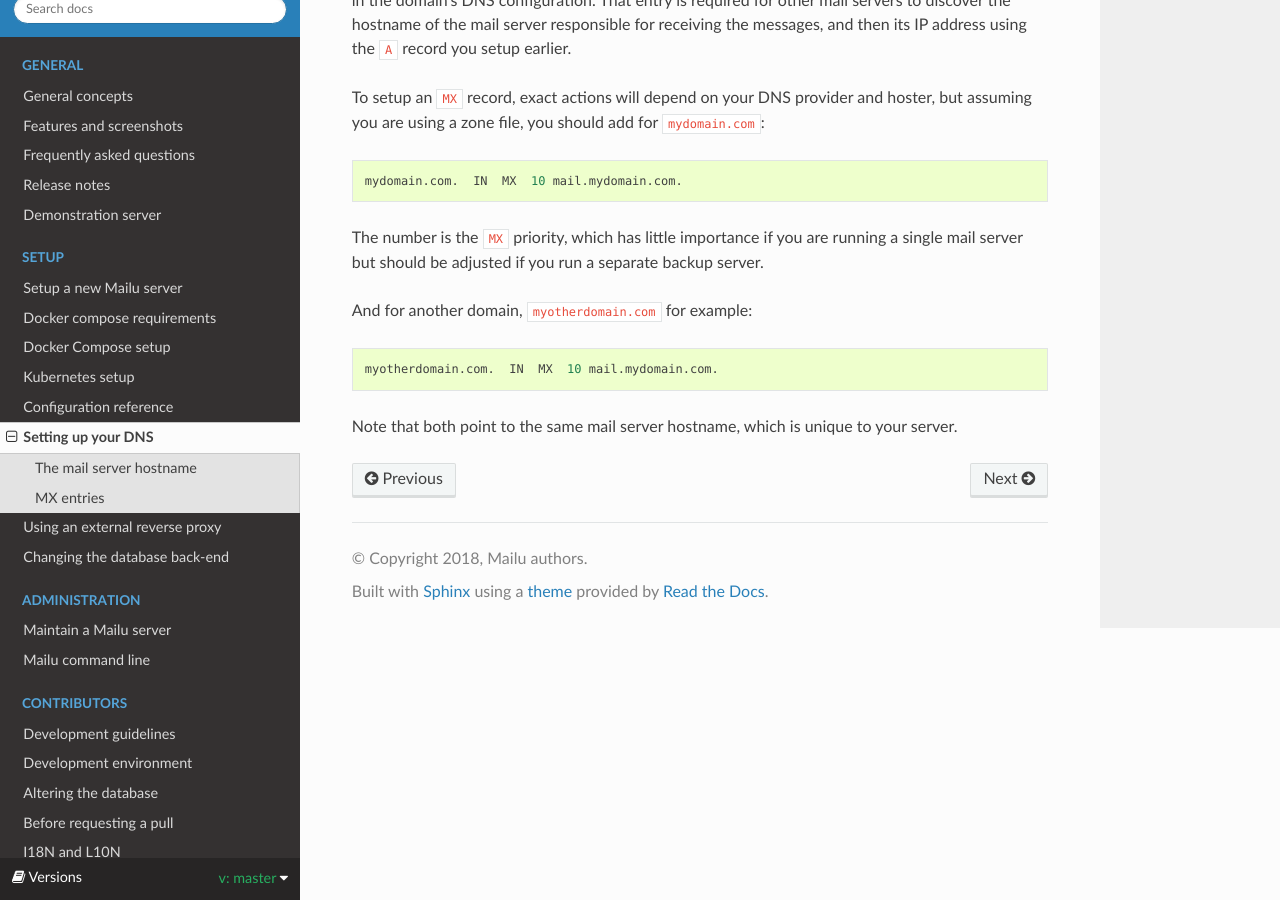
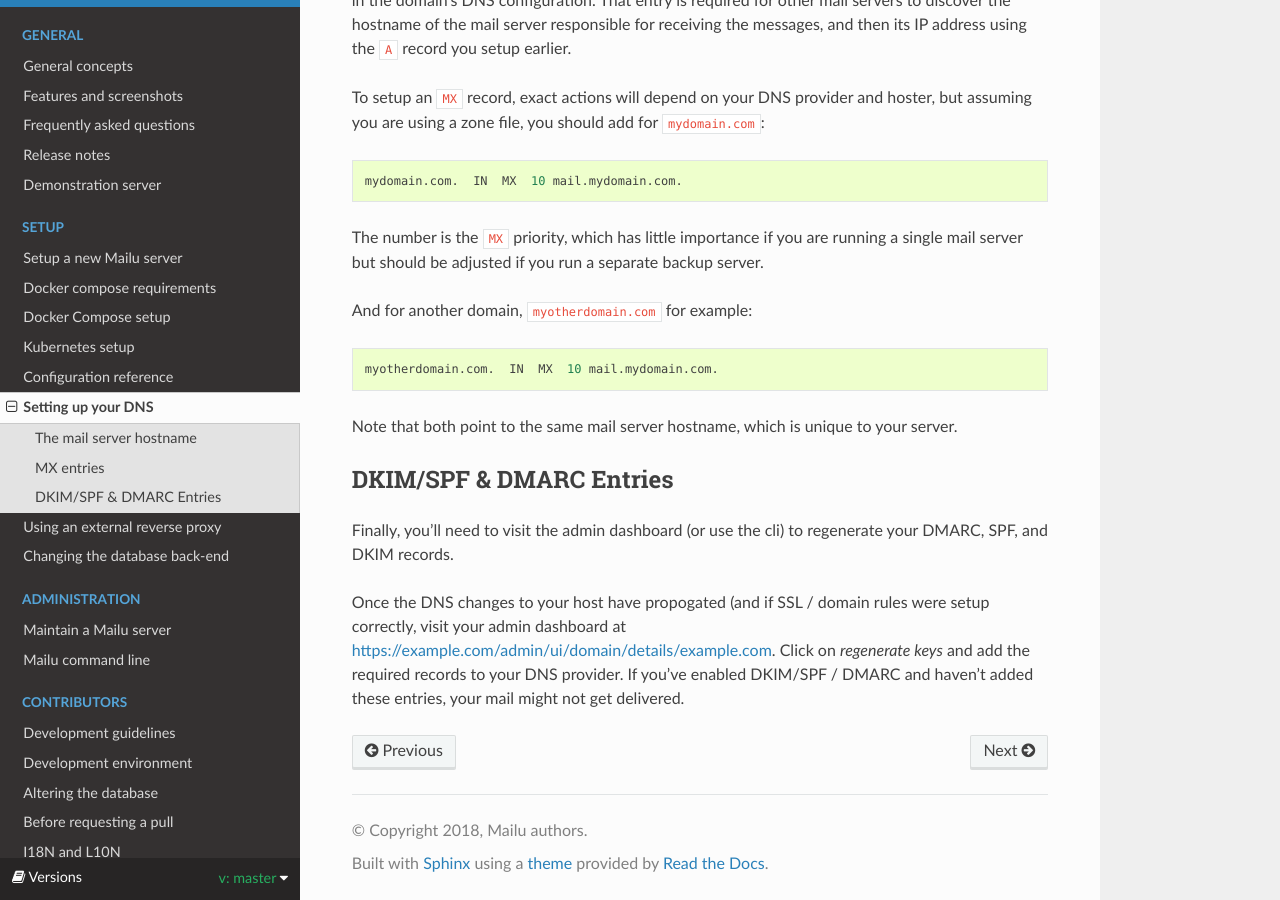
Before and after one commit to WillingDev0812/Mail-Management-Tool, a Sphinx documentation site: the page built from docs/dns.rst, in a window 1280 px wide and 900 px high, scrolled down 1340 px. Built offline with Sphinx 7.4.7 and the Read the Docs theme 2.0.0, drawn with Linux system fonts in a browser that asks for light colours; formulas are drawn with MathJax 3.

Commit message:
location in the admin UI to regenerate DMARC/SPF/DKIM

```diff
--- a/docs/dns.rst
+++ b/docs/dns.rst
@@ -48,3 +48,13 @@ And for another domain, ``myotherdomain.com`` for example:
   myotherdomain.com.  IN  MX  10 mail.mydomain.com.
 
 Note that both point to the same mail server hostname, which is unique to your server.
+
+DKIM/SPF & DMARC Entries
+------------------------
+
+Finally, you'll need to visit the admin dashboard (or use the cli) to regenerate your DMARC, SPF, and DKIM records.
+
+Once the DNS changes to your host have propogated (and if SSL / domain rules were setup correctly, visit your admin
+dashboard at https://example.com/admin/ui/domain/details/example.com. Click on `regenerate keys` and add the required
+records to your DNS provider. If you've enabled DKIM/SPF / DMARC and haven't added these entries, your mail might
+not get delivered.
```
